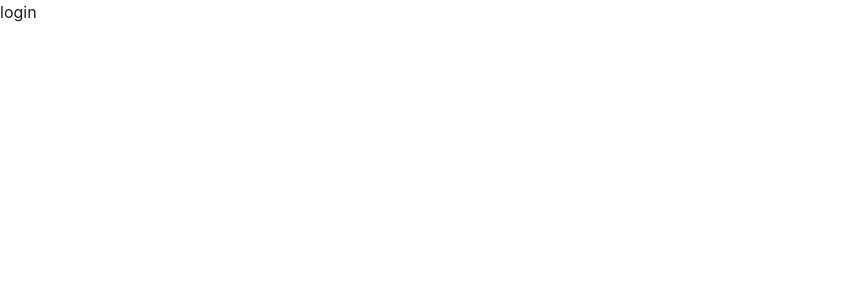
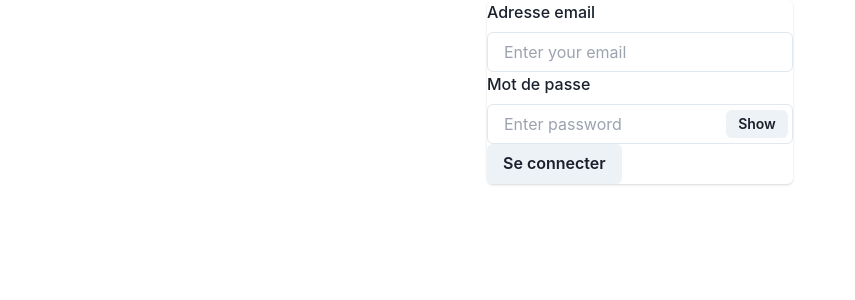
Before and after one commit to WildCodeSchool/2023-11-wns-bleu-g2-christmas-gifts-planner, a Next.js app in the folder frontend/: page /login in a window 1280 px wide. Shown: the top 300 px of the page, without its empty margins (0-855 px from the left). Built offline with nearby package versions, Linux system fonts and the light colour scheme.

Commit message:
added simple sign-in form

```diff
--- a/frontend/src/pages/login.tsx
+++ b/frontend/src/pages/login.tsx
@@ -1,5 +1,56 @@
 import { useLoginMutation } from "@/graphql/generated/schema";
+import { Button, Card, Center, FormControl, FormLabel, Input, InputGroup, InputRightElement } from "@chakra-ui/react";
+import { FormEvent, useState } from "react";
 
-export default function login() {
-  return <div>login</div>;
+const Login = () => {
+  const [show, setShow] = useState(false)
+  const handleClick = () => setShow(!show)
+  const [error, setError] = useState("");
+  const [loginUser]= useLoginMutation();
+
+  const handleSubmit = async (e: FormEvent<HTMLFormElement>) => {
+    setError("");
+    e.preventDefault();
+    const formData = new FormData(e.target as HTMLFormElement);
+    const formJSON: any = Object.fromEntries(formData.entries());
+    try {
+      const res = await loginUser({ variables: { data: formJSON } });
+      console.log({ res });
+    } catch (e: any) {
+     setError(`une erreur est survenue: ${e}`);
+    }
+  };
+
+  return (
+    <>
+      <Center>
+        <Card>
+          <form onSubmit={handleSubmit}>
+            <FormControl>
+              <FormLabel>Adresse email</FormLabel>
+              <Input isRequired placeholder="Enter your email"/>
+
+              <FormLabel>Mot de passe</FormLabel>
+               <InputGroup size='md'>
+                <Input
+                  name="password" id="password" required
+                  type={show ? 'text' : 'password'}
+                  placeholder='Enter password'
+                />
+                <InputRightElement width='4.5rem'>
+                  <Button h='1.75rem' size='sm' onClick={handleClick}>
+                    {show ? 'Hide' : 'Show'}
+                  </Button>
+                </InputRightElement>
+              </InputGroup>
+            </FormControl>
+            <Button type="submit">
+              Se connecter
+            </Button>
+          </form>
+        </Card>
+      </Center>
+    </>
+);
 }
+export default Login;
```
